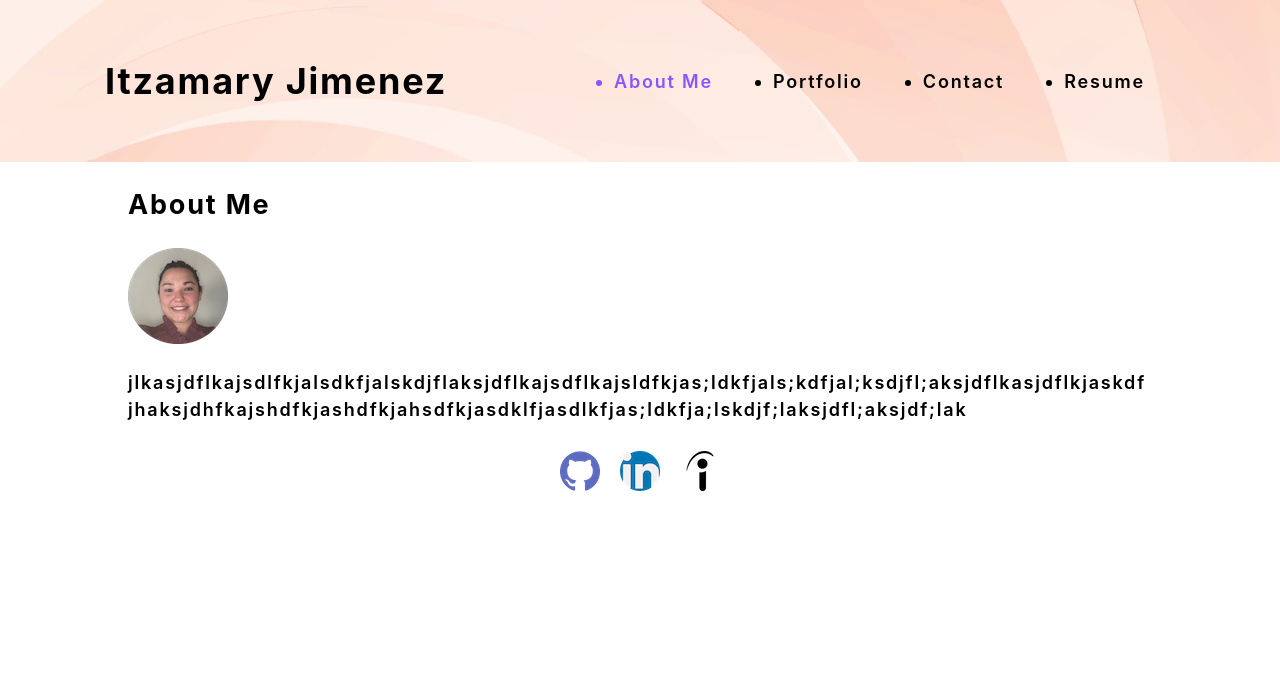
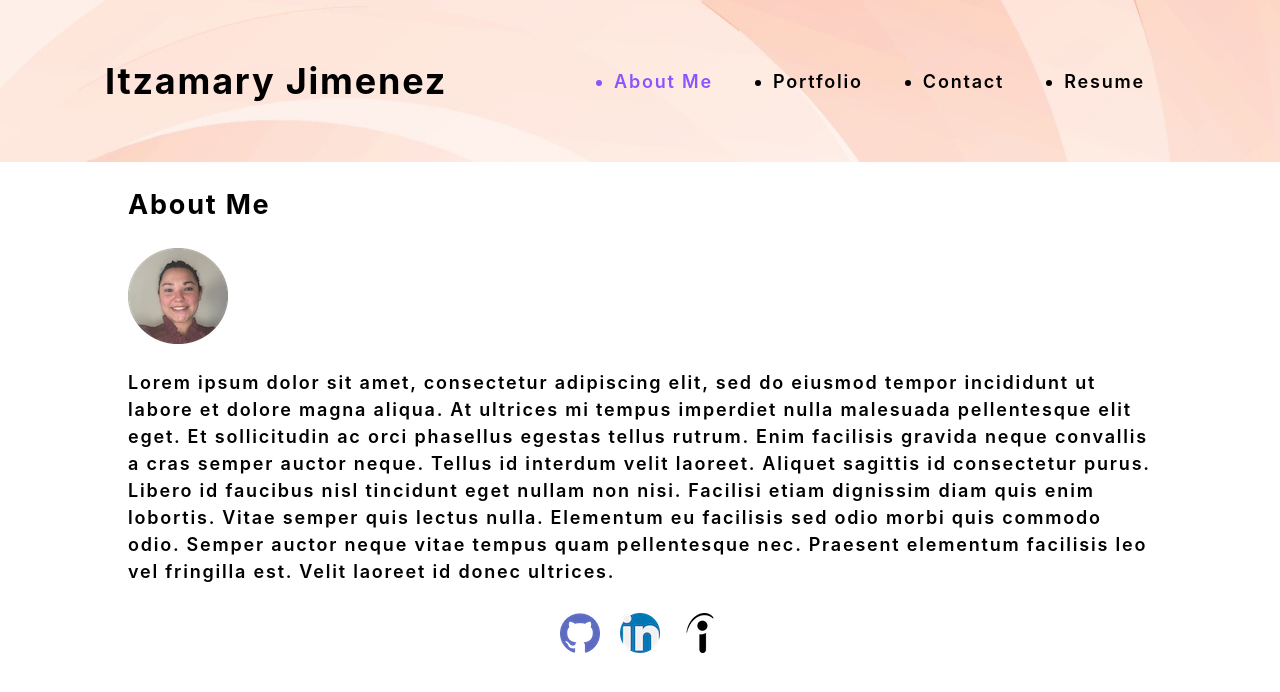
Before and after one commit to Itzamary/react-personal-portfolio-, a React (Create React App) app: page / in a window 1280 px wide. Shown: the top 692 px of the page. Built offline with nearby package versions, Linux system fonts and the light colour scheme.

Commit message:
updated the paragraph tag in the jsx.

```diff
--- a/src/components/About/index.js
+++ b/src/components/About/index.js
@@ -7,7 +7,7 @@ function About(){
         <section className='my-5'>
             <img src={meImg} alt={'icon owner of this profile.'}></img>
 
-            <p>jlkasjdflkajsdlfkjalsdkfjalskdjflaksjdflkajsdflkajsldfkjas;ldkfjals;kdfjal;ksdjfl;aksjdflkasjdflkjaskdfjhaksjdhfkajshdfkjashdfkjahsdfkjasdklfjasdlkfjas;ldkfja;lskdjf;laksjdfl;aksjdf;lak</p>
+            <p>Lorem ipsum dolor sit amet, consectetur adipiscing elit, sed do eiusmod tempor incididunt ut labore et dolore magna aliqua. At ultrices mi tempus imperdiet nulla malesuada pellentesque elit eget. Et sollicitudin ac orci phasellus egestas tellus rutrum. Enim facilisis gravida neque convallis a cras semper auctor neque. Tellus id interdum velit laoreet. Aliquet sagittis id consectetur purus. Libero id faucibus nisl tincidunt eget nullam non nisi. Facilisi etiam dignissim diam quis enim lobortis. Vitae semper quis lectus nulla. Elementum eu facilisis sed odio morbi quis commodo odio. Semper auctor neque vitae tempus quam pellentesque nec. Praesent elementum facilisis leo vel fringilla est. Velit laoreet id donec ultrices.</p>
         </section>
     )
 }
```
